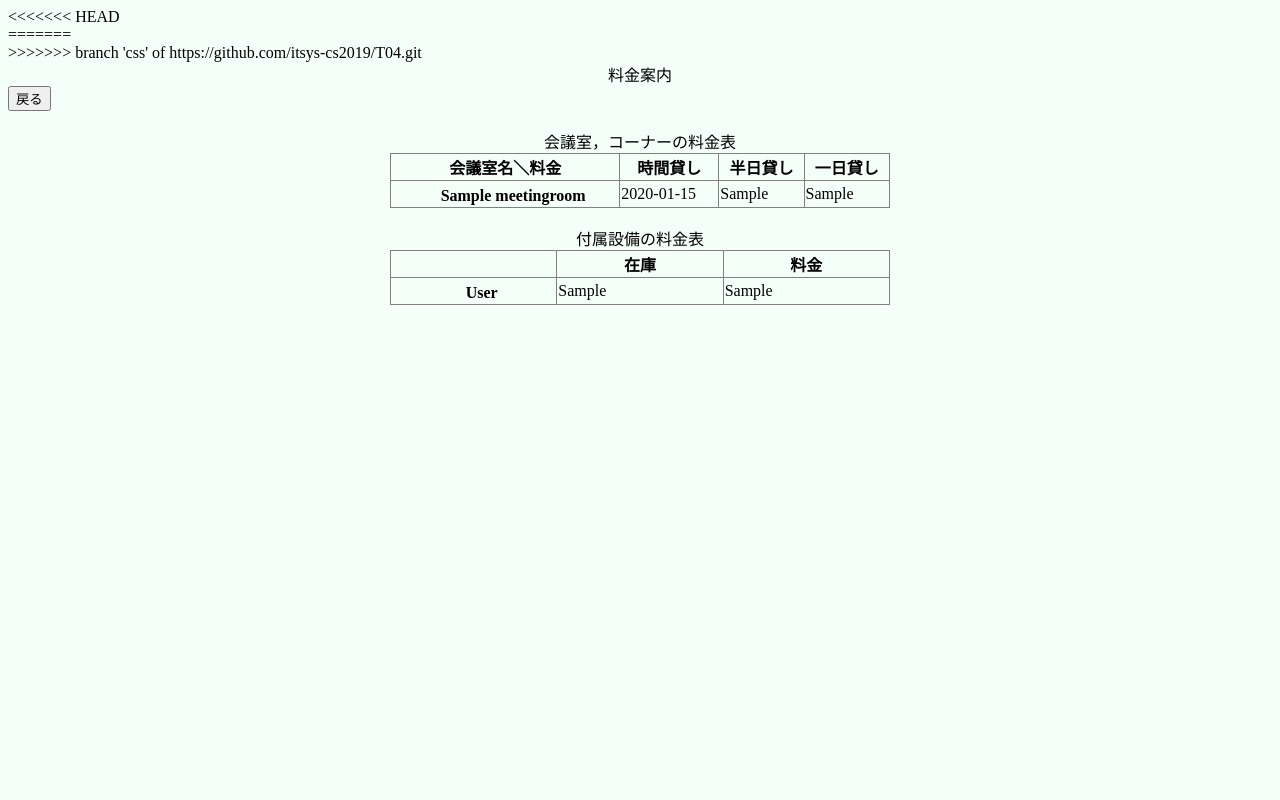
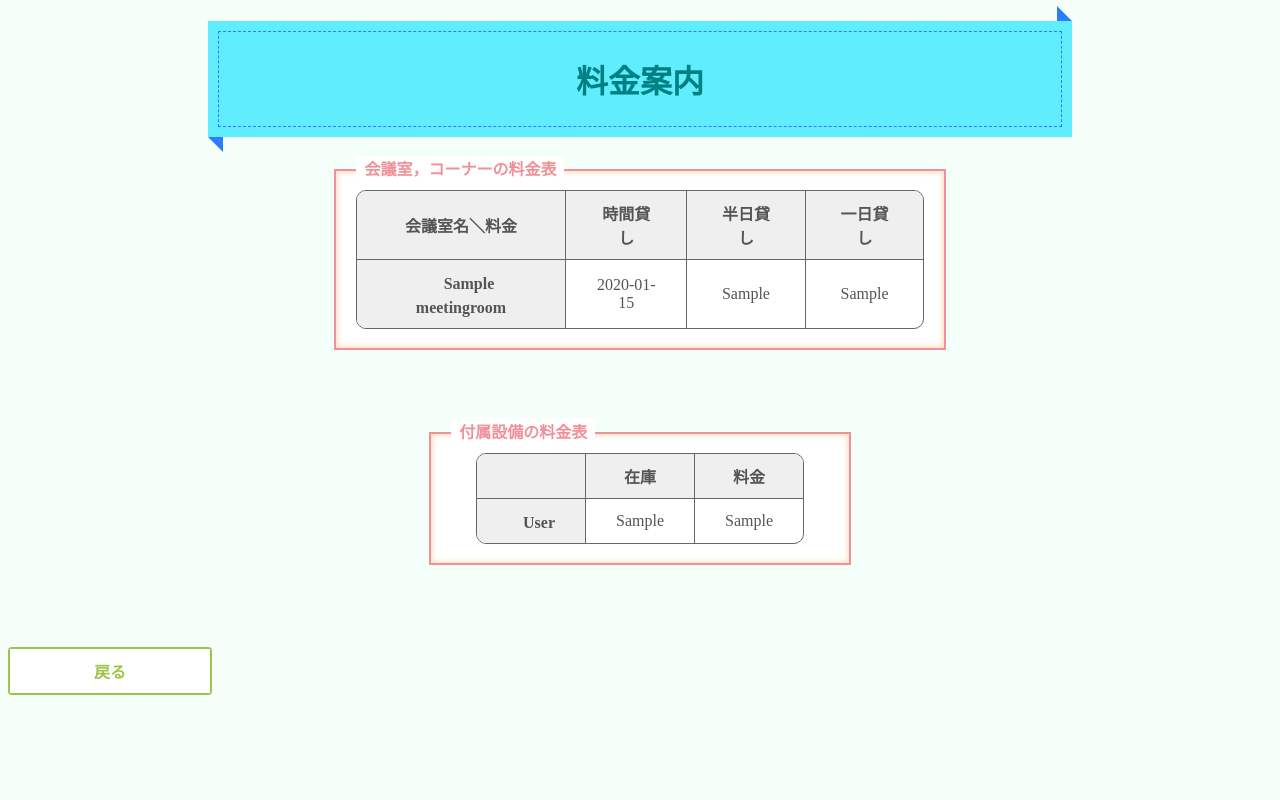
Before and after one commit to t17cs033/-, a Django app: page /Reservation/PriceGuide in a window 1280 px wide. Run offline with Django 3.2, Linux system fonts and the light colour scheme; tables that the repository leaves empty hold one stand-in row (values such as "Sample post"); some libraries are stand-ins or nearby versions.

Commit message:
塚MEMO
cssを整えた。（そーまの最終確認以外）
選択画面から請求画面にmemberのcmpIdを渡すことはできた。
請求画面から選択画面にmemberのcmpIdを渡しながら戻れる。

問題点：
請求画面でテーブルが表示できひん。

```diff
--- a/Reservation/templates/Reservation/Guide.html
+++ b/Reservation/templates/Reservation/Guide.html
@@ -1,17 +1,12 @@
 {% extends "base.html" %}
 
 {% block main %}
-  <div align="center">
-    {% block title %} 料金案内 {% endblock %}
-    <br>
-    <a href="{% url 'index' %}">
-      <div align="left">
-        <button type="button">戻る</button>
-    </a>
-      </div>
-    <br>
-    会議室，コーナーの料金表
-    <table border="1" style="border-collapse: collapse" width = "500">
+	<font color="teal"><h1 align="center"><span>料金案内</span></h1></font>
+
+
+ <div align="center">
+    <div class="kakomi-box13"><span class="title-box13">会議室，コーナーの料金表</span>
+    <table class ="t3">
     <body>
         <tr>
           <th> 会議室名＼料金 </th>
@@ -29,9 +24,10 @@
         {% endfor %}
     </body>
     </table>
+    </div>
     <br>
-    付属設備の料金表
-    <table border="1" style="border-collapse: collapse" width = "500">
+    <div class="kakomi-box14"><span class="title-box14">付属設備の料金表</span>
+    <table class ="t3">
     <body>
         <tr>
           <th>  </th>
@@ -47,9 +43,10 @@
         {% endfor %}
     </body>
     </table>
+    </div>
+</div>
 
-
-
-
-  </div>
+  <div align="left" >
+<a href="{% url 'index' %}" class ="btn-animation-02"><span>戻る</span></a>
+</div>
  {% endblock %}
--- a/Reservation/templates/Reservation/login.html
+++ b/Reservation/templates/Reservation/login.html
@@ -1,8 +1,8 @@
 {% extends "base.html" %} {% block main %}
 
-<div class="box5">
-	<font color="red"><h1 align="center">ログイン</h1></font>
-</div>
+
+	<font color="teal"><h1 align="center"><span>ログイン</span></h1></font>
+
 
 <td><a href="/admin"
 	class="btn-square">管理者</a></td>
--- a/Reservation/templates/Reservation/reserve_confirm_delete.html
+++ b/Reservation/templates/Reservation/reserve_confirm_delete.html
@@ -9,7 +9,7 @@
 </head>
 
 <body align="center">
-    <h1 class ="box5" align="center">削除確認画面</h1>
+    <font color="teal"><h1  align="center"><span>削除確認画面</span></h1></font>
     <form method="post">
         {% csrf_token %}
         <p class ="box4" align="center">{{ reserve.date }} : {{ reserve.start_time }} ~ {{ reserve.end_time }}の予約をキャンセルしますか？</p>
--- a/Reservation/templates/Reservation/reserve_detail.html
+++ b/Reservation/templates/Reservation/reserve_detail.html
@@ -2,7 +2,7 @@
 <!doctype html>
 <html>
 
-{% block title %} <h1 class ="box5" align="center"> 予約詳細 </h1>{% endblock %}
+<font color="teal"><h1 align="center"><span>予約詳細</span></h1></font>
 
 <dvi align="center">
     <table class ="t2" align="center">
--- a/Reservation/templates/Reservation/reserve_list.html
+++ b/Reservation/templates/Reservation/reserve_list.html
@@ -2,7 +2,7 @@
 <!doctype html>
 <html>
 
-{% block title %} <h1 align="center" class ="box5">予約一覧 </h1>{% endblock %}
+<font color="teal"> <h1 align="center"><span>予約一覧 </span></h1></font>
 
 <div align="center">
 <table  border="1" class ="t1">
--- a/Reservation/templates/Reservation/select.html
+++ b/Reservation/templates/Reservation/select.html
@@ -1,12 +1,12 @@
 {% extends "base.html" %} {% block main %}
 
 <div class ="box25">
-	<h1 align="center">ようこそ {{member.cmpName}}さん</h1>
+	<h2 align="center">ようこそ {{member.cmpName}}さん</h2>
 </div>
 
 <div class="parent" style="position: relative; top: 10px;"">
 	<div class="inline-block_test">
-		<a href="{% url 'billing' %}/{{member.cmpId}}" class="button"> <font
+		<a href="{% url 'billbase' %}/{{member.cmpId}}" class="button"> <font
 			size="6">請求</font>
 		</a>
 	</div>
--- a/Reservation/urls.py
+++ b/Reservation/urls.py
@@ -11,8 +11,8 @@ urlpatterns = [
     path('login/',LoginView.as_view(),name='login'),
     path('select',SelectView.as_view(),name ='select'),
     path('select/<int:pk>',Select.as_view(),name='sel'),
-    path('billing',BillingTestView.as_view(),name ='billing'),
-    path('billing/<int:pk>',BillingTest.as_view(),name='t_b'),
+    #path('billing',BillingTestView.as_view(),name ='billing'),
+    #path('billing/<int:pk>',BillingTest.as_view(),name='t_b'),
     path('reservation',ReservationTestView.as_view(),name='reservation'),
     path('reservation/<int:pk>',ReservationTest.as_view(),name='reser'),
 
@@ -22,7 +22,7 @@ urlpatterns = [
     path('reserve_list/<int:pk>/delete/', ReserveDelete.as_view(), name = 'delete'),
     path('fcl_add/',views.fcl, name = 'fcl'),
 
-    path('Billing/',BillingBase.as_view(),name='billbase'),
-    path('Billing/<int:pk>/',BillingView.as_view(),name='billing'),
+    path('Billing',BillingTestView.as_view(),name='billbase'),
+    path('Billing/<int:pk>/',BillingTest.as_view(),name='billing'),
     path('PriceGuide',GuideView.as_view(),name='guide'),
 ]
--- a/Reservation/views.py
+++ b/Reservation/views.py
@@ -20,7 +20,6 @@ class LoginView(TemplateView):
 
     def post(self, request, *args, **kwargs):
         cmpId = self.request.POST.get('cmpId')
-        #member = Member.objects.get(pk = cmpId)
         member =get_object_or_404(Member, pk=cmpId)
         context = super().get_context_data(**kwargs)
         context['form_id'] = MemberIdForm()
@@ -61,7 +60,7 @@ class Select(UpdateView):
 
 class BillingTestView(TemplateView):
     model = Member
-    template_name = 'Reservation/test_billing.html'
+    template_name = 'Reservation/BillBase.html'
 
     def post(self,request,*args,**kwargs):
         cmpId =self.request.POST.get('cmpId')
@@ -77,7 +76,7 @@ class BillingTestView(TemplateView):
 
 class BillingTest(UpdateView):
     model = Member
-    template_name = 'Reservation/test_billing.html'
+    template_name = 'Reservation/BillBase.html'
     fields = ('cmpId','cmpName','address','tel','section','name','mail','pay')
 
     def get_context_data(self, **kwargs):
@@ -120,7 +119,7 @@ class BillingBase(ListView):
 
 class BillingView(DetailView):
     model = Billing
-    template_name = "Reservation/Billing.html"
+    template_name = "Reservation/BillBase.html"
 
 class GuideView(ListView):
     model = MeetingRoom
--- a/static/reservation.css
+++ b/static/reservation.css
@@ -1,8 +1,110 @@
-/*body {
-	background-image: url("背景.jpg");
-	background-size: cover;
-	background-attachment: fixed;
-}*/
+/*手書き風*/
+.kakomi-te1 {
+ margin: 0 0 0 10px;
+ padding: 1em 1.5em;
+ width: 17%; /*幅の調節*/
+ color: #777777; /* 文字色 */
+ background-color: #fff; /* 背景色 */
+ border: 4px solid #f6bfbc; /*線の太さ・色*/
+ font-size: 40px;
+ border-radius: 3em .8em 3em .7em/.9em 2em .8em 3em;
+}
+
+.float {
+  float:  left;
+}
+
+.float1{
+  overflow:  hidden;
+}
+
+.kakomi-box13 {
+ position: relative;
+ margin: 2em auto;
+ padding: 1.2em;
+ width: 45%;
+ color: #555555; /* 文字色 */
+ background-color: #fff;
+ border: 2px solid #f09199; /* 枠線の太さ・色 */
+ box-shadow: 0 0 5px 2px #fce2c4 inset;/* 影の色 */
+}
+.title-box13 {
+ position: absolute;
+ padding: 0 .5em;
+ left: 20px;
+ top: -15px;
+ font-weight: bold;
+ background-color:  #fff; /* タイトル背景色 */
+ color: #f09199; /* タイトル文字色 */
+}
+
+.kakomi-box14 {
+ position: relative;
+ margin: 2em auto;
+ padding: 1.2em;
+ width: 30%;
+ color: #555555; /* 文字色 */
+ background-color: #fff;
+ border: 2px solid #f09199; /* 枠線の太さ・色 */
+ box-shadow: 0 0 5px 2px #fce2c4 inset;/* 影の色 */
+}
+.title-box14 {
+ position: absolute;
+ padding: 0 .5em;
+ left: 20px;
+ top: -15px;
+ font-weight: bold;
+ background-color:  #fff; /* タイトル背景色 */
+ color: #f09199; /* タイトル文字色 */
+}
+
+
+/*タイトルデザイン1*/
+h1 {
+  position: relative;
+  padding: .3em;
+  margin-left:200px;
+  margin-right:200px;
+  background-color: #60EEFF;
+}
+h1 span {
+  display: block;
+  padding: .75em 1em;
+  border: 1px dashed #2C7CFF;
+}
+h1::before,
+h1::after {
+  content: '';
+  position: absolute;
+  border-style: solid;
+  border-color: transparent;
+}
+h1::before {
+  top: 100%;
+  left: 0;
+  border-width: 0 15px 15px 0;
+  border-right-color: #2C7CFF;
+}
+h1::after {
+  top: -15px;
+  right: 0;
+  border-style: solid;
+  border-width: 0 15px 15px 0;
+  border-bottom-color: #2C7CFF;
+}
+
+
+/*タイトルピンク*/
+.title-maru4 {
+ position: relative;
+ right: 20px; /*（left）に変更すると左 */
+ top: -15px;
+ padding: 0 .5em;
+ font-weight: bold;
+ font-size: 1.1em;
+ color: #ff9ece; /* タイトル色 */
+ background-color: #fff;
+}
 
 /*テーブルデザインその1*/
 table.t1{
@@ -98,6 +200,87 @@ table.t2 td{
   text-align: center;
   background-color: #eee;
   padding: 10px 0;
+}
+
+/*テーブルデザインその2-2*/
+table.t2_2{
+  width: 70%;
+  border-collapse: collapse;
+  margin-top:120px;
+}
+
+table.t2_2 tr{
+  border-bottom: solid 2px white;
+}
+
+table.t2_2 tr:last-child{
+  border-bottom: none;
+}
+
+table.t2_2 th{
+  position: relative;
+  text-align: left;
+  width: 30%;
+  background-color: #52c2d0;
+  color: white;
+  text-align: center;
+  padding: 10px 0;
+  margin-left:100px;
+}
+
+table.t2_2 th:after{
+  display: block;
+  content: "";
+  width: 0px;
+  height: 0px;
+  position: absolute;
+  top:calc(50% - 10px);
+  right:-10px;
+  border-left: 10px solid #52c2d0;
+  border-top: 10px solid transparent;
+  border-bottom: 10px solid transparent;
+}
+
+table.t2_2 td{
+  text-align: left;
+  width: 70%;
+  text-align: center;
+  background-color: #eee;
+  padding: 10px 0;
+}
+
+
+/*テーブルデザイン3*/
+table.t3{
+  margin:0 auto;
+  border-radius:10px;
+  -webkit-border-radius:10px;
+  -moz-border-radius:10px;
+  border:1px solid #666;
+  border-spacing: 0;
+  overflow:hidden;
+  text-align: center;
+}
+
+table.t3 td,th{
+  border-bottom:1px solid #666;
+}
+
+table.t3 td,th{
+  padding:10px 30px;
+}
+
+table.t3 th{
+  background:#EFEFEF;
+}
+
+table.t3 tbody tr:last-child th,
+table.t3 tbody tr:last-child td{
+  border-bottom: none;
+}
+
+table.t3 th + th,td{
+  border-left:1px solid #666;
 }
 
 /*背景の色をピンクにする*/
--- a/templates/base.html
+++ b/templates/base.html
@@ -1,41 +1,13 @@
 {% load static %}
-<<<<<<< HEAD
 <!doctype html>
 <html lang="ja">
 <head>
 <meta charset="utf-8">
 <meta name="viewport" content="width=device-width, initial-scale=1.0">
-<title>{% block title %} Base{% endblock %}</title>
-
-<!-- <link rel="stylesheet" href="{%static '/bootstrap/css/bootstrap.min.css' %}"> -->
-
-
-</head>
-<body>
-  <div class="container">
-  <nav class="nav">
-<!--            <div class="navbar-brand">とっとこ</div>
-           <div class="navbar-brand">走るよハムタロー</div>
-           <div class="navbar-brand">とっとこ</div>
-           <div class="navbar-brand">まわるよハムタロー</div>
-           <div class="navbar-brand">だぁーい好きなのはー</div>
-           <div class="navbar-brand">（はいせーの）</div>
-           <div class="navbar-brand">ひーまわりのたねー</div>
-           <div class="navbar-brand">（オレモー）</div>
-</nav> -->
-=======
-
-<!doctype html>
-<html lang="ja">
-<head>
-<meta charset="utf-8">
-<meta name="viewport" content="width=device-width, initial-scale=1.0">
-
 <link rel="stylesheet" href="{%static 'reservation.css' %}">
 </head>
 <body>
 </nav>
->>>>>>> branch 'css' of https://github.com/itsys-cs2019/T04.git
 </div>
 {% block main %}{% endblock %}
 </body>
```
Also changed, not shown: Reservation/templates/Reservation/BillBase.html (+20 -22 lines), Reservation/templates/Reservation/Billing.html (+18 -18 lines).
